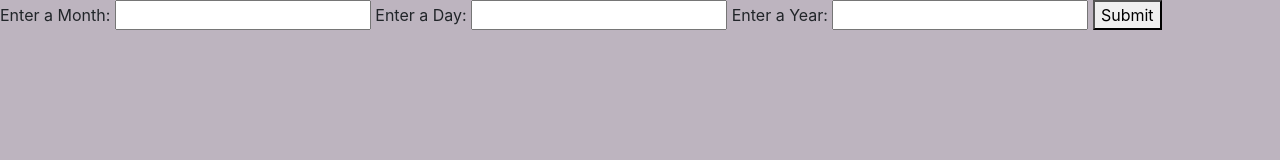
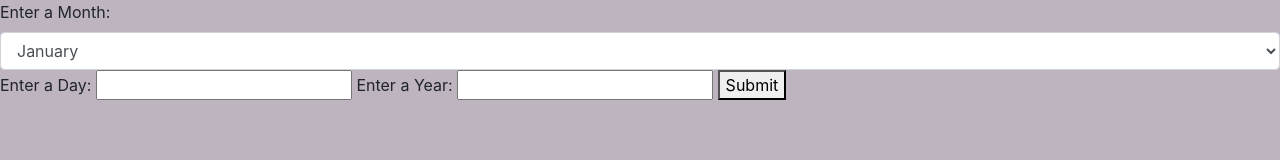
Before and after one commit to rochellev/weekdayCalculator, a website built with webpack: page src/index.html in a window 1280 px wide. Built offline with nearby package versions, Linux system fonts and the light colour scheme.

Commit message:
finally works

```diff
--- a/src/coolDate.js
+++ b/src/coolDate.js
@@ -1,10 +1,31 @@
 export class CoolDate extends Date{
-  constructor(){
+  constructor(year, month, day){
     super();
+    this.setFullYear(year);
+    this.setMonth(month);
+    this.setDate(day);
   }
 
-  getWeekday(num){
+  getWeekday(){
     let days = ["Sunday", "Monday", "Tuesday", "Wednesday", "Thursday", "Friday", "Saturday"];
-    return days[num];
+    // w = (d+ [2.6m - .2] + y + [y/4] + [c/4] - 2c)mod7
+    let num = days[this.getDay()];
+
+
+    return num;
   }
 }
+
+
+
+
+
+
+// Y is the year minus 1 for January or February, and the year for any other month
+// y is the last 2 digits of Y
+// c is the first 2 digits of Y
+// d is the day of the month (1 to 31)
+// m is the shifted month (March=1,...,February=12)
+// w is the day of week (0=Sunday,...,6=Saturday). If w is negative you have to add 7 to it.
+
+// let monthDictionary = ["no", "March", "April", "May", "June", "July", "August", "September", "October", "November", "December", "January", "February"]
--- a/src/index.html
+++ b/src/index.html
@@ -6,7 +6,19 @@
   <body>
     <form id="date-form">
       <label for="month">Enter a Month:</label>
-      <input id="month" type="number">
+      <select class="form-control" id="month">
+        <option value="0">January</option>
+        <option value="1">February</option>
+        <option value="2">March</option>
+        <option value="3">April</option>
+        <option value="4">May</option>
+        <option value="5">June</option>
+        <option value="6">July</option>
+        <option value="7">August</option>
+        <option value="8">September</option>
+        <option value="9">November</option>
+        <option value="10">December</option>
+      </select>
       <label for="day">Enter a Day:</label>
       <input id="day" type="number">
       <label for="year">Enter a Year:</label>
```
Also changed, not shown: spec/coolDate-spec.js (+3 -1 lines).
